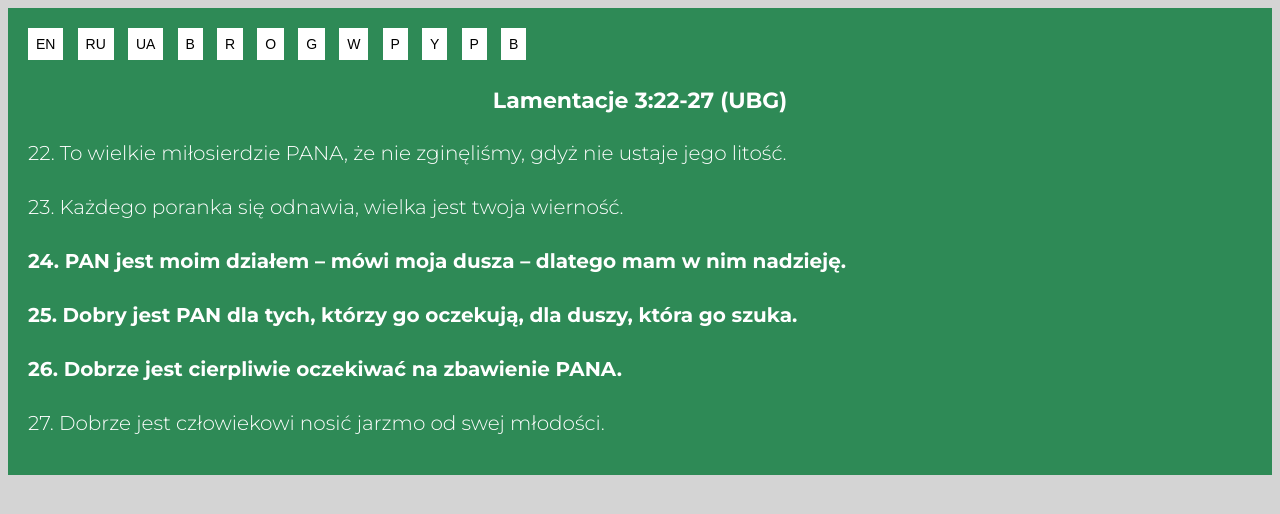
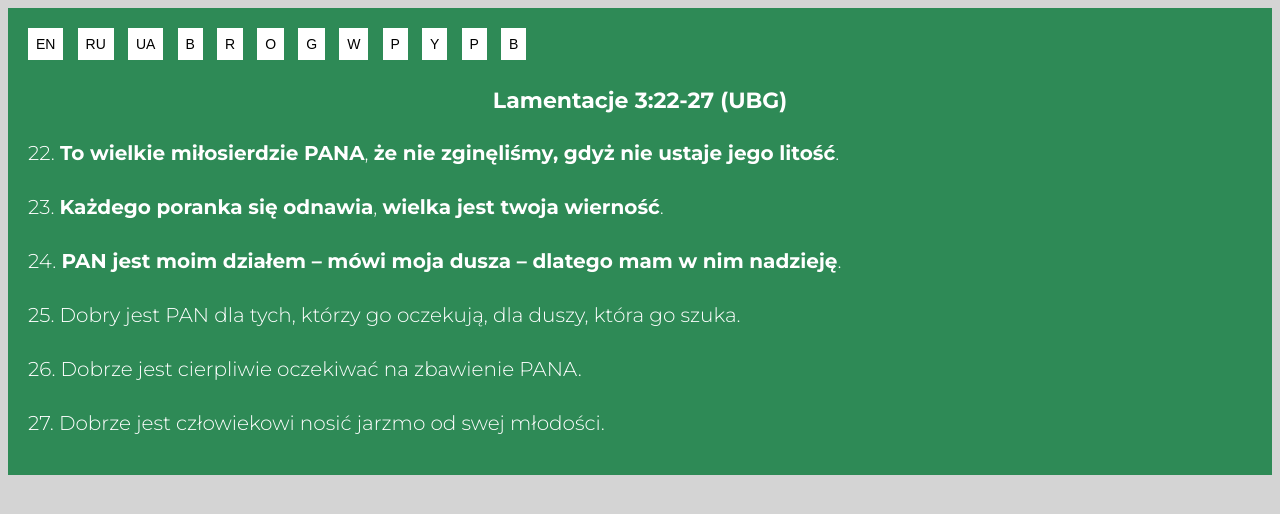
Before and after one commit to j-fullstack-d/Bible-Verses-g--PL, a plain HTML site: page index.html in a window 1280 px wide. Drawn offline with Linux system fonts and the light colour scheme.

Commit message:
Updated index.html

```diff
--- a/index.html
+++ b/index.html
@@ -27,11 +27,11 @@
       <button class="section__button"><a class="section__button--link" href="https://mr-front-end-dev.github.io/Simple-Bible-Verses-brown--PL/">B</a></button>
       <section class="section__content--text">
         <h1 class="section--h1">Lamentacje 3:22-27 (UBG)</h1>
-        <p class="section--paragraph">22. To wielkie miłosierdzie PANA, że nie zginęliśmy, gdyż nie ustaje jego litość.
-        <p class="section--paragraph">23. Każdego poranka się odnawia, wielka jest twoja wierność.</p>
-        <p class="section--paragraph section--bold">24. PAN jest moim działem – mówi moja dusza – dlatego mam w nim nadzieję.</p>
-        <p class="section--paragraph section--bold">25. Dobry jest PAN dla tych, którzy go oczekują, dla duszy, która go szuka.</p>
-        <p class="section--paragraph section--bold">26. Dobrze jest cierpliwie oczekiwać na zbawienie PANA.</p>
+        <p class="section--paragraph">22. <span class="section--bold">To wielkie miłosierdzie PANA</span>, <span class="section--bold">że nie zginęliśmy, gdyż nie ustaje jego litość</span>.
+        <p class="section--paragraph">23. <span class="section--bold">Każdego poranka się odnawia</span>, <span class="section--bold">wielka jest twoja wierność</span>.</p>
+        <p class="section--paragraph">24. <span class="section--bold">PAN jest moim działem – mówi moja dusza – dlatego mam w nim nadzieję</span>.</p>
+        <p class="section--paragraph">25. Dobry jest PAN dla tych, którzy go oczekują, dla duszy, która go szuka.</p>
+        <p class="section--paragraph">26. Dobrze jest cierpliwie oczekiwać na zbawienie PANA.</p>
         <p class="section--paragraph">27. Dobrze jest człowiekowi nosić jarzmo od swej młodości.</p>
       </section>
     </section>
```
